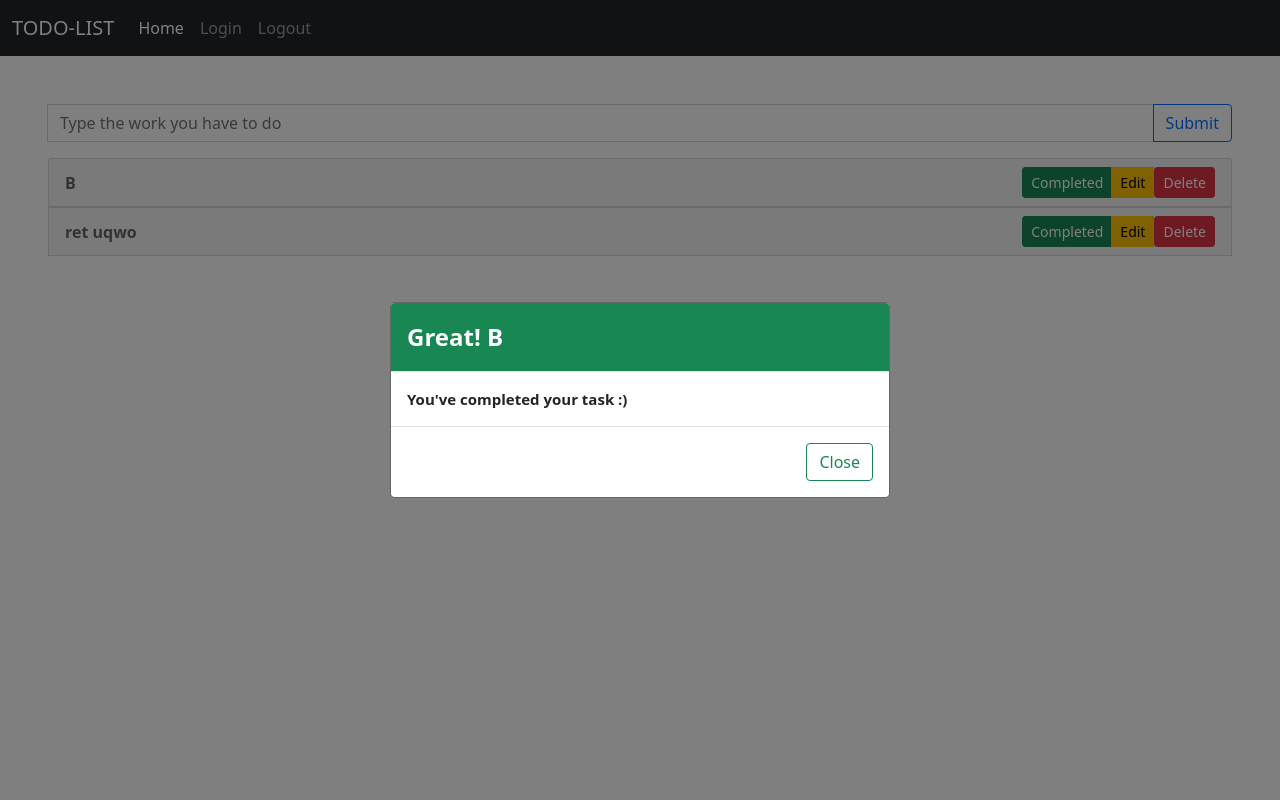
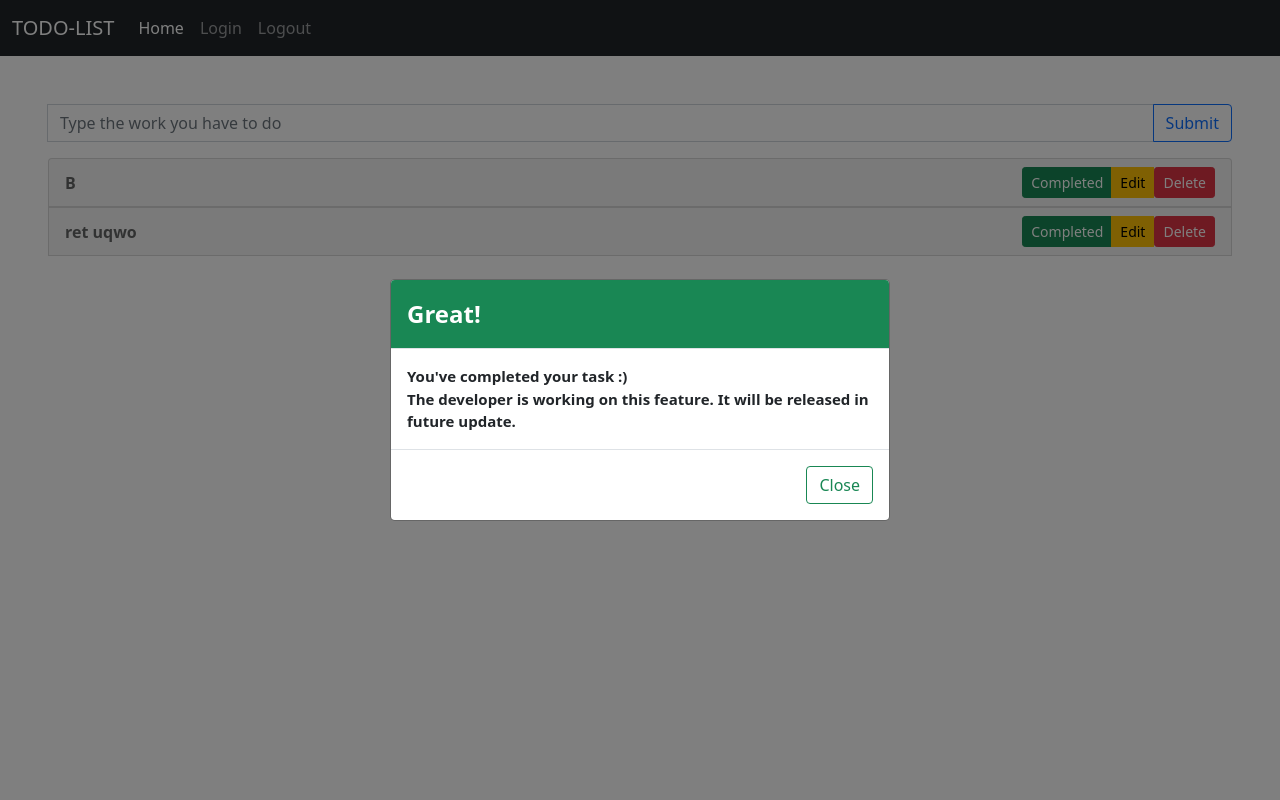
Before and after one commit to Xeromola/Todo-List-Django, a Django app: page / in a window 1280 px wide, after a click on "Completed". Run offline with Django 3.2, Linux system fonts and the light colour scheme; data comes from the database, SQL or seed files in the repository; both versions use the stored data as it was after the commit; some libraries are stand-ins or nearby versions.

Commit message:
Fixed Few Bugs

```diff
--- a/templates/index.html
+++ b/templates/index.html
@@ -32,7 +32,7 @@
 			<button class="btn btn-outline-primary" type="submit" id="button-addon2">Submit</button>
 		</div>
 	</form>
-	<div class="px-5">
+	<div class="px px-md-5">
 		<ul class="list-group text-wrap">
          {% for item in items %}
 			<li class="list-group-item list-group-item-light d-flex justify-content-between align-items-center" style="background-color:  	#F5F5F5;"> <span class="to-do-item"><b>{{item.title}}</b></span>
@@ -48,8 +48,10 @@
 				<div class="modal-dialog modal-dialog-centered">
 					<div class="modal-content">
 						<div class="modal-header text-white bg-success">
-							<h4 class="modal-title" id="exampleModalLabel"><b>Great! {{item.title}}</b></h4> </div>
-						<div class="modal-body"> You've completed your task :) </div>
+							<h4 class="modal-title" id="exampleModalLabel"><b>Great!</b></h4> </div>
+						<div class="modal-body"> You've completed your task :)
+							<br> The developer is working on this feature. It will be released in future update.
+						</div>
 						<div class="modal-footer">
 							<button type="button" class="btn btn-outline-success" data-bs-dismiss="modal">Close</button>
 						</div>
@@ -64,7 +66,7 @@
 						<form method="POST" action="edit/{{item.pk}}">
                      {% csrf_token %}
 							<div class="modal-body">
-								<input type="text" id="todoitem" name="todoitem" class="form-control" type="text" value={{item.title}} aria-describedby="button-addon2"> </div>
+								<input type="text" id="todoitem" name="todoitem" class="form-control" type="text" value="{{item.title}}" aria-describedby="button-addon2"> </div>
 							<div class="modal-footer">
 								<button type="submit" class="btn btn-outline-warning" data-bs-dismiss="modal">Edit</button>
 							</div>
```
Also changed, not shown: db.sqlite3.
